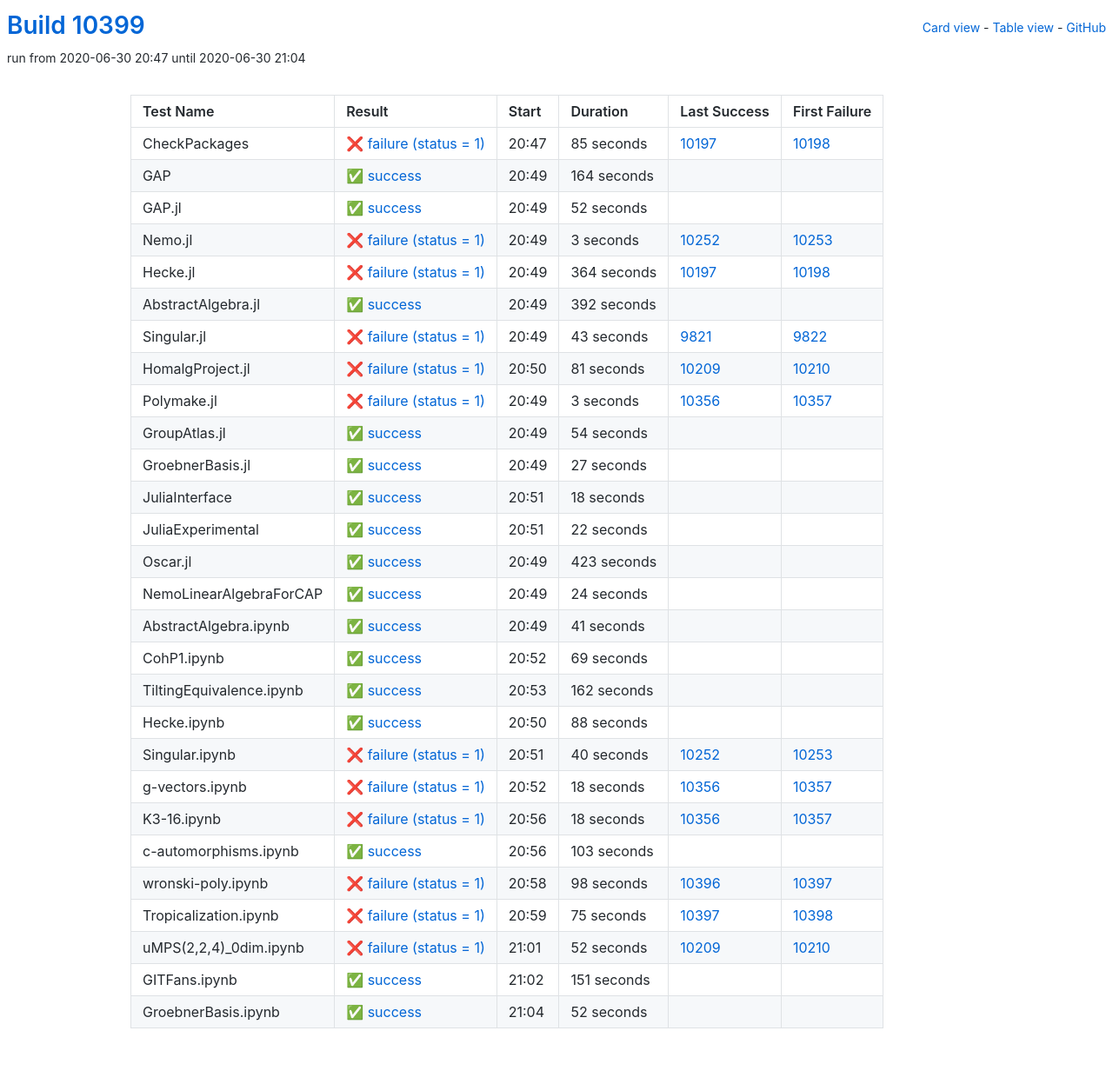
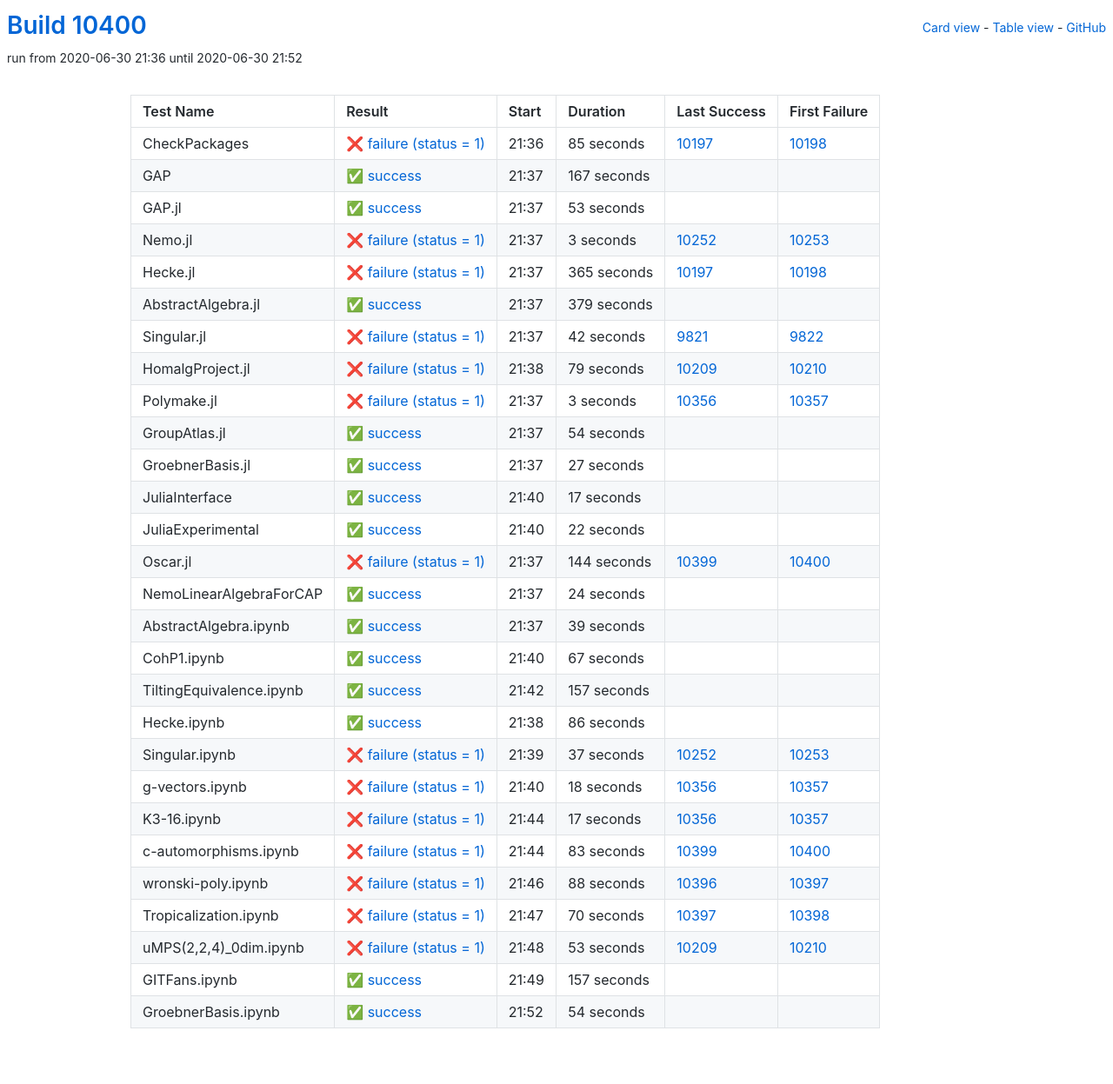
Before and after one commit to oscar-system/oscar-ci-status, a Jekyll site: the page built from table.html, in a window 1280 px wide. Shown: the whole page at 87% size. Built offline with Jekyll 4.4.1, drawn with Linux system fonts in a browser that asks for light colours.

Commit message:
Build #10400

```diff
--- a/_data/ci.yml
+++ b/_data/ci.yml
@@ -1,6 +1,6 @@
 ---
-build: 10399
-build_url: https://oscarci.mathematik.uni-kl.de/job/oscar/10399/
+build: 10400
+build_url: https://oscarci.mathematik.uni-kl.de/job/oscar/10400/
 job: oscar
 organization: oscar-system
 repo: oscar-ci-status
@@ -8,8 +8,8 @@
 tests:
 - name: CheckPackages
   id: checkpackages
-  log: https://oscarci.mathematik.uni-kl.de/job/oscar/10399/artifact/logs/build-10399/CheckPackages.log
-  start: 2020-06-30 20:47
+  log: https://oscarci.mathematik.uni-kl.de/job/oscar/10400/artifact/logs/build-10400/CheckPackages.log
+  start: 2020-06-30 21:36
   success: false
   exitcode: 1
   status: failure
@@ -20,32 +20,32 @@
   first_failure_url: https://oscarci.mathematik.uni-kl.de/job/oscar/10198/
 - name: GAP
   id: gap
-  log: https://oscarci.mathematik.uni-kl.de/job/oscar/10399/artifact/logs/build-10399/GAP.log
-  start: 2020-06-30 20:49
+  log: https://oscarci.mathematik.uni-kl.de/job/oscar/10400/artifact/logs/build-10400/GAP.log
+  start: 2020-06-30 21:37
   success: true
   exitcode: 0
   status: success
-  duration: 164
+  duration: 167
   last_success: false
   last_success_url:
   first_failure: false
   first_failure_url:
 - name: GAP.jl
   id: gap-jl
-  log: https://oscarci.mathematik.uni-kl.de/job/oscar/10399/artifact/logs/build-10399/GAP.jl.log
-  start: 2020-06-30 20:49
+  log: https://oscarci.mathematik.uni-kl.de/job/oscar/10400/artifact/logs/build-10400/GAP.jl.log
+  start: 2020-06-30 21:37
   success: true
   exitcode: 0
   status: success
-  duration: 52
+  duration: 53
   last_success: false
   last_success_url:
   first_failure: false
   first_failure_url:
 - name: Nemo.jl
   id: nemo-jl
-  log: https://oscarci.mathematik.uni-kl.de/job/oscar/10399/artifact/logs/build-10399/Nemo.jl.log
-  start: 2020-06-30 20:49
+  log: https://oscarci.mathematik.uni-kl.de/job/oscar/10400/artifact/logs/build-10400/Nemo.jl.log
+  start: 2020-06-30 21:37
   success: false
   exitcode: 1
   status: failure
@@ -56,56 +56,56 @@
   first_failure_url: https://oscarci.mathematik.uni-kl.de/job/oscar/10253/
 - name: Hecke.jl
   id: hecke-jl
-  log: https://oscarci.mathematik.uni-kl.de/job/oscar/10399/artifact/logs/build-10399/Hecke.jl.log
-  start: 2020-06-30 20:49
+  log: https://oscarci.mathematik.uni-kl.de/job/oscar/10400/artifact/logs/build-10400/Hecke.jl.log
+  start: 2020-06-30 21:37
   success: false
   exitcode: 1
   status: failure
-  duration: 364
+  duration: 365
   last_success: 10197
   last_success_url: https://oscarci.mathematik.uni-kl.de/job/oscar/10197/
   first_failure: 10198
   first_failure_url: https://oscarci.mathematik.uni-kl.de/job/oscar/10198/
 - name: AbstractAlgebra.jl
   id: abstractalgebra-jl
-  log: https://oscarci.mathematik.uni-kl.de/job/oscar/10399/artifact/logs/build-10399/AbstractAlgebra.jl.log
-  start: 2020-06-30 20:49
+  log: https://oscarci.mathematik.uni-kl.de/job/oscar/10400/artifact/logs/build-10400/AbstractAlgebra.jl.log
+  start: 2020-06-30 21:37
   success: true
   exitcode: 0
   status: success
-  duration: 392
+  duration: 379
   last_success: false
   last_success_url:
   first_failure: false
   first_failure_url:
 - name: Singular.jl
   id: singular-jl
-  log: https://oscarci.mathematik.uni-kl.de/job/oscar/10399/artifact/logs/build-10399/Singular.jl.log
-  start: 2020-06-30 20:49
+  log: https://oscarci.mathematik.uni-kl.de/job/oscar/10400/artifact/logs/build-10400/Singular.jl.log
+  start: 2020-06-30 21:37
   success: false
   exitcode: 1
   status: failure
-  duration: 43
+  duration: 42
   last_success: 9821
   last_success_url: https://oscarci.mathematik.uni-kl.de/job/oscar/9821/
   first_failure: 9822
   first_failure_url: https://oscarci.mathematik.uni-kl.de/job/oscar/9822/
 - name: HomalgProject.jl
   id: homalgproject-jl
-  log: https://oscarci.mathematik.uni-kl.de/job/oscar/10399/artifact/logs/build-10399/HomalgProject.jl.log
-  start: 2020-06-30 20:50
+  log: https://oscarci.mathematik.uni-kl.de/job/oscar/10400/artifact/logs/build-10400/HomalgProject.jl.log
+  start: 2020-06-30 21:38
   success: false
   exitcode: 1
   status: failure
-  duration: 81
+  duration: 79
   last_success: 10209
   last_success_url: https://oscarci.mathematik.uni-kl.de/job/oscar/10209/
   first_failure: 10210
   first_failure_url: https://oscarci.mathematik.uni-kl.de/job/oscar/10210/
 - name: Polymake.jl
   id: polymake-jl
-  log: https://oscarci.mathematik.uni-kl.de/job/oscar/10399/artifact/logs/build-10399/Polymake.jl.log
-  start: 2020-06-30 20:49
+  log: https://oscarci.mathematik.uni-kl.de/job/oscar/10400/artifact/logs/build-10400/Polymake.jl.log
+  start: 2020-06-30 21:37
   success: false
   exitcode: 1
   status: failure
@@ -116,8 +116,8 @@
   first_failure_url: https://oscarci.mathematik.uni-kl.de/job/oscar/10357/
 - name: GroupAtlas.jl
   id: groupatlas-jl
-  log: https://oscarci.mathematik.uni-kl.de/job/oscar/10399/artifact/logs/build-10399/GroupAtlas.jl.log
-  start: 2020-06-30 20:49
+  log: https://oscarci.mathematik.uni-kl.de/job/oscar/10400/artifact/logs/build-10400/GroupAtlas.jl.log
+  start: 2020-06-30 21:37
   success: true
   exitcode: 0
   status: success
@@ -128,8 +128,8 @@
   first_failure_url:
 - name: GroebnerBasis.jl
   id: groebnerbasis-jl
-  log: https://oscarci.mathematik.uni-kl.de/job/oscar/10399/artifact/logs/build-10399/GroebnerBasis.jl.log
-  start: 2020-06-30 20:49
+  log: https://oscarci.mathematik.uni-kl.de/job/oscar/10400/artifact/logs/build-10400/GroebnerBasis.jl.log
+  start: 2020-06-30 21:37
   success: true
   exitcode: 0
   status: success
@@ -140,20 +140,20 @@
   first_failure_url:
 - name: JuliaInterface
   id: juliainterface
-  log: https://oscarci.mathematik.uni-kl.de/job/oscar/10399/artifact/logs/build-10399/JuliaInterface.log
-  start: 2020-06-30 20:51
+  log: https://oscarci.mathematik.uni-kl.de/job/oscar/10400/artifact/logs/build-10400/JuliaInterface.log
+  start: 2020-06-30 21:40
   success: true
   exitcode: 0
   status: success
-  duration: 18
+  duration: 17
   last_success: false
   last_success_url:
   first_failure: false
   first_failure_url:
 - name: JuliaExperimental
   id: juliaexperimental
-  log: https://oscarci.mathematik.uni-kl.de/job/oscar/10399/artifact/logs/build-10399/JuliaExperimental.log
-  start: 2020-06-30 20:51
+  log: https://oscarci.mathematik.uni-kl.de/job/oscar/10400/artifact/logs/build-10400/JuliaExperimental.log
+  start: 2020-06-30 21:40
   success: true
   exitcode: 0
   status: success
@@ -164,20 +164,20 @@
   first_failure_url:
 - name: Oscar.jl
   id: oscar-jl
-  log: https://oscarci.mathematik.uni-kl.de/job/oscar/10399/artifact/logs/build-10399/Oscar.jl.log
-  start: 2020-06-30 20:49
-  success: true
-  exitcode: 0
-  status: success
-  duration: 423
-  last_success: false
-  last_success_url:
-  first_failure: false
-  first_failure_url:
+  log: https://oscarci.mathematik.uni-kl.de/job/oscar/10400/artifact/logs/build-10400/Oscar.jl.log
+  start: 2020-06-30 21:37
+  success: false
+  exitcode: 1
+  status: failure
+  duration: 144
+  last_success: 10399
+  last_success_url: https://oscarci.mathematik.uni-kl.de/job/oscar/10399/
+  first_failure: 10400
+  first_failure_url: https://oscarci.mathematik.uni-kl.de/job/oscar/10400/
 - name: NemoLinearAlgebraForCAP
   id: nemolinearalgebraforcap
-  log: https://oscarci.mathematik.uni-kl.de/job/oscar/10399/artifact/logs/build-10399/NemoLinearAlgebraForCAP.log
-  start: 2020-06-30 20:49
+  log: https://oscarci.mathematik.uni-kl.de/job/oscar/10400/artifact/logs/build-10400/NemoLinearAlgebraForCAP.log
+  start: 2020-06-30 21:37
   success: true
   exitcode: 0
   status: success
@@ -188,68 +188,68 @@
   first_failure_url:
 - name: AbstractAlgebra.ipynb
   id: abstractalgebra-ipynb
-  log: https://oscarci.mathematik.uni-kl.de/job/oscar/10399/artifact/logs/build-10399/AbstractAlgebra.ipynb.log
-  start: 2020-06-30 20:49
+  log: https://oscarci.mathematik.uni-kl.de/job/oscar/10400/artifact/logs/build-10400/AbstractAlgebra.ipynb.log
+  start: 2020-06-30 21:37
   success: true
   exitcode: 0
   status: success
-  duration: 41
+  duration: 39
   last_success: false
   last_success_url:
   first_failure: false
   first_failure_url:
 - name: CohP1.ipynb
   id: cohp1-ipynb
-  log: https://oscarci.mathematik.uni-kl.de/job/oscar/10399/artifact/logs/build-10399/CohP1.ipynb.log
-  start: 2020-06-30 20:52
+  log: https://oscarci.mathematik.uni-kl.de/job/oscar/10400/artifact/logs/build-10400/CohP1.ipynb.log
+  start: 2020-06-30 21:40
   success: true
   exitcode: 0
   status: success
-  duration: 69
+  duration: 67
   last_success: false
   last_success_url:
   first_failure: false
   first_failure_url:
 - name: TiltingEquivalence.ipynb
   id: tiltingequivalence-ipynb
-  log: https://oscarci.mathematik.uni-kl.de/job/oscar/10399/artifact/logs/build-10399/TiltingEquivalence.ipynb.log
-  start: 2020-06-30 20:53
+  log: https://oscarci.mathematik.uni-kl.de/job/oscar/10400/artifact/logs/build-10400/TiltingEquivalence.ipynb.log
+  start: 2020-06-30 21:42
   success: true
   exitcode: 0
   status: success
-  duration: 162
+  duration: 157
   last_success: false
   last_success_url:
   first_failure: false
   first_failure_url:
 - name: Hecke.ipynb
   id: hecke-ipynb
-  log: https://oscarci.mathematik.uni-kl.de/job/oscar/10399/artifact/logs/build-10399/Hecke.ipynb.log
-  start: 2020-06-30 20:50
+  log: https://oscarci.mathematik.uni-kl.de/job/oscar/10400/artifact/logs/build-10400/Hecke.ipynb.log
+  start: 2020-06-30 21:38
   success: true
   exitcode: 0
   status: success
-  duration: 88
+  duration: 86
   last_success: false
   last_success_url:
   first_failure: false
   first_failure_url:
 - name: Singular.ipynb
   id: singular-ipynb
-  log: https://oscarci.mathematik.uni-kl.de/job/oscar/10399/artifact/logs/build-10399/Singular.ipynb.log
-  start: 2020-06-30 20:51
+  log: https://oscarci.mathematik.uni-kl.de/job/oscar/10400/artifact/logs/build-10400/Singular.ipynb.log
+  start: 2020-06-30 21:39
   success: false
   exitcode: 1
   status: failure
-  duration: 40
+  duration: 37
   last_success: 10252
   last_success_url: https://oscarci.mathematik.uni-kl.de/job/oscar/10252/
   first_failure: 10253
   first_failure_url: https://oscarci.mathematik.uni-kl.de/job/oscar/10253/
 - name: g-vectors.ipynb
   id: g-vectors-ipynb
-  log: https://oscarci.mathematik.uni-kl.de/job/oscar/10399/artifact/logs/build-10399/g-vectors.ipynb.log
-  start: 2020-06-30 20:52
+  log: https://oscarci.mathematik.uni-kl.de/job/oscar/10400/artifact/logs/build-10400/g-vectors.ipynb.log
+  start: 2020-06-30 21:40
   success: false
   exitcode: 1
   status: failure
@@ -260,84 +260,84 @@
   first_failure_url: https://oscarci.mathematik.uni-kl.de/job/oscar/10357/
 - name: K3-16.ipynb
   id: k3-16-ipynb
-  log: https://oscarci.mathematik.uni-kl.de/job/oscar/10399/artifact/logs/build-10399/K3-16.ipynb.log
-  start: 2020-06-30 20:56
+  log: https://oscarci.mathematik.uni-kl.de/job/oscar/10400/artifact/logs/build-10400/K3-16.ipynb.log
+  start: 2020-06-30 21:44
   success: false
   exitcode: 1
   status: failure
-  duration: 18
+  duration: 17
   last_success: 10356
   last_success_url: https://oscarci.mathematik.uni-kl.de/job/oscar/10356/
   first_failure: 10357
   first_failure_url: https://oscarci.mathematik.uni-kl.de/job/oscar/10357/
 - name: c-automorphisms.ipynb
   id: c-automorphisms-ipynb
-  log: https://oscarci.mathematik.uni-kl.de/job/oscar/10399/artifact/logs/build-10399/c-automorphisms.ipynb.log
-  start: 2020-06-30 20:56
-  success: true
-  exitcode: 0
-  status: success
-  duration: 103
-  last_success: false
-  last_success_url:
-  first_failure: false
-  first_failure_url:
-- name: wronski-poly.ipynb
-  id: wronski-poly-ipynb
-  log: https://oscarci.mathematik.uni-kl.de/job/oscar/10399/artifact/logs/build-10399/wronski-poly.ipynb.log
-  start: 2020-06-30 20:58
+  log: https://oscarci.mathematik.uni-kl.de/job/oscar/10400/artifact/logs/build-10400/c-automorphisms.ipynb.log
+  start: 2020-06-30 21:44
   success: false
   exitcode: 1
   status: failure
-  duration: 98
+  duration: 83
+  last_success: 10399
+  last_success_url: https://oscarci.mathematik.uni-kl.de/job/oscar/10399/
+  first_failure: 10400
+  first_failure_url: https://oscarci.mathematik.uni-kl.de/job/oscar/10400/
+- name: wronski-poly.ipynb
+  id: wronski-poly-ipynb
+  log: https://oscarci.mathematik.uni-kl.de/job/oscar/10400/artifact/logs/build-10400/wronski-poly.ipynb.log
+  start: 2020-06-30 21:46
+  success: false
+  exitcode: 1
+  status: failure
+  duration: 88
   last_success: 10396
   last_success_url: https://oscarci.mathematik.uni-kl.de/job/oscar/10396/
   first_failure: 10397
   first_failure_url: https://oscarci.mathematik.uni-kl.de/job/oscar/10397/
 - name: Tropicalization.ipynb
   id: tropicalization-ipynb
-  log: https://oscarci.mathematik.uni-kl.de/job/oscar/10399/artifact/logs/build-10399/Tropicalization.ipynb.log
-  start: 2020-06-30 20:59
+  log: https://oscarci.mathematik.uni-kl.de/job/oscar/10400/artifact/logs/build-10400/Tropicalization.ipynb.log
+  start: 2020-06-30 21:47
   success: false
   exitcode: 1
   status: failure
-  duration: 75
+  duration: 70
   last_success: 10397
   last_success_url: https://oscarci.mathematik.uni-kl.de/job/oscar/10397/
   first_failure: 10398
   first_failure_url: https://oscarci.mathematik.uni-kl.de/job/oscar/10398/
 - name: uMPS(2,2,4)_0dim.ipynb
   id: umps-2-2-4-0dim-ipynb
-  log: https://oscarci.mathematik.uni-kl.de/job/oscar/10399/artifact/logs/build-10399/uMPS-2-2-4-_0dim.ipynb.log
-  start: 2020-06-30 21:01
+  log: https://oscarci.mathematik.uni-kl.de/job/oscar/10400/artifact/logs/build-10400/uMPS-2-2-4-_0dim.ipynb.log
+  start: 2020-06-30 21:48
   success: false
   exitcode: 1
   status: failure
-  duration: 52
+  duration: 53
   last_success: 10209
   last_success_url: https://oscarci.mathematik.uni-kl.de/job/oscar/10209/
   first_failure: 10210
   first_failure_url: https://oscarci.mathematik.uni-kl.de/job/oscar/10210/
 - name: GITFans.ipynb
   id: gitfans-ipynb
-  log: https://oscarci.mathematik.uni-kl.de/job/oscar/10399/artifact/logs/build-10399/GITFans.ipynb.log
-  start: 2020-06-30 21:02
+  log: https://oscarci.mathematik.uni-kl.de/job/oscar/10400/artifact/logs/build-10400/GITFans.ipynb.log
+  start: 2020-06-30 21:49
   success: true
   exitcode: 0
   status: success
-  duration: 151
+  duration: 157
   last_success: false
   last_success_url:
   first_failure: false
   first_failure_url:
 - name: GroebnerBasis.ipynb
   id: groebnerbasis-ipynb
-  log: https://oscarci.mathematik.uni-kl.de/job/oscar/10399/artifact/logs/build-10399/GroebnerBasis.ipynb.log
-  start: 2020-06-30 21:04
+  log: https://oscarci.mathematik.uni-kl.de/job/oscar/10400/artifact/logs/build-10400/GroebnerBasis.ipynb.log
+  start: 2020-06-30 21:52
   success: true
   exitcode: 0
   status: success
-  duration: 52
+  duration: 54
   last_success: false
   last_success_url:
   first_failure: false
```
Also changed, not shown: README.md.
